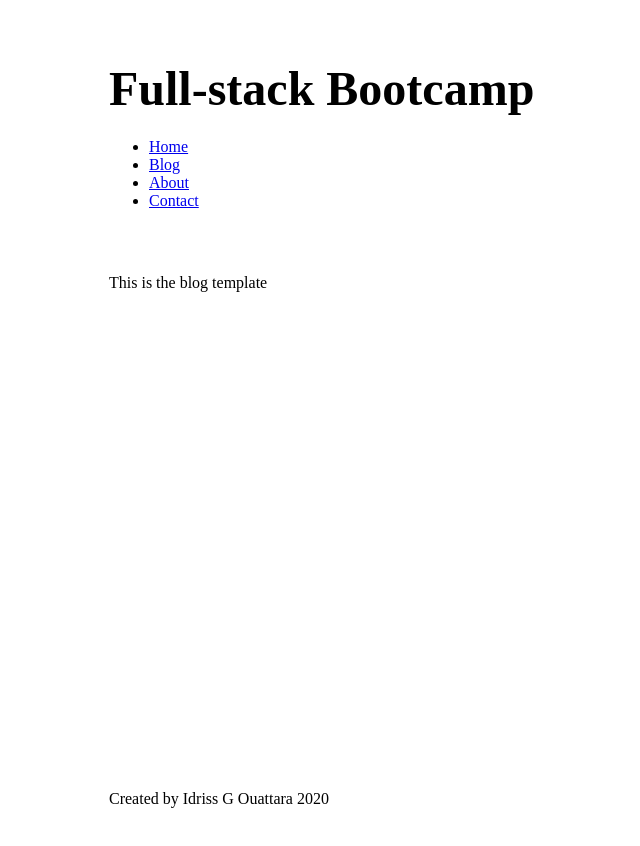
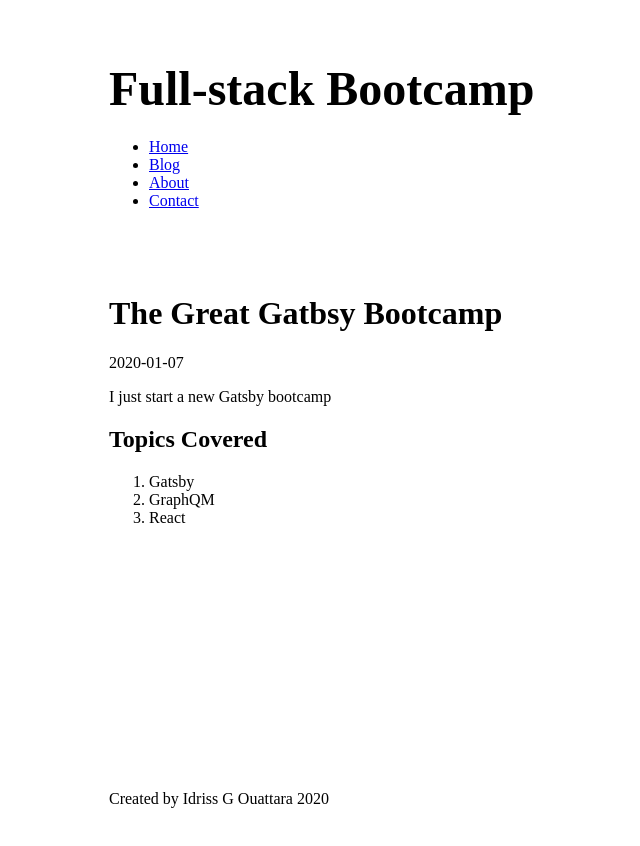
Before and after one commit to GninninwokyOuattara/gatsby-bootcamp, a Gatsby site: page /blog/gatsby in a window 1280 px wide. Shown: the whole page, without its empty margins (156-796 px from the left). Built offline with nearby package versions, Linux system fonts and the light colour scheme; Gatsby itself is replaced by a stand-in of ours.

Commit message:
dynamic renderering of blog post

```diff
--- a/src/templates/blog.js
+++ b/src/templates/blog.js
@@ -1,8 +1,29 @@
 import React from "react"
 import Layout from "../components/layout"
+import { graphql } from "gatsby"
 
-const Blog = () => {
-  return <Layout>This is the blog template</Layout>
+export const quer = graphql`
+  query($slug: String!) {
+    markdownRemark(fields: { slug: { eq: $slug } }) {
+      frontmatter {
+        title
+        date
+      }
+      html
+    }
+  }
+`
+
+const Blog = props => {
+  return (
+    <Layout>
+      <h1>{props.data.markdownRemark.frontmatter.title}</h1>
+      <p>{props.data.markdownRemark.frontmatter.date}</p>
+      <div
+        dangerouslySetInnerHTML={{ __html: props.data.markdownRemark.html }}
+      ></div>
+    </Layout>
+  )
 }
 
 export default Blog
```
